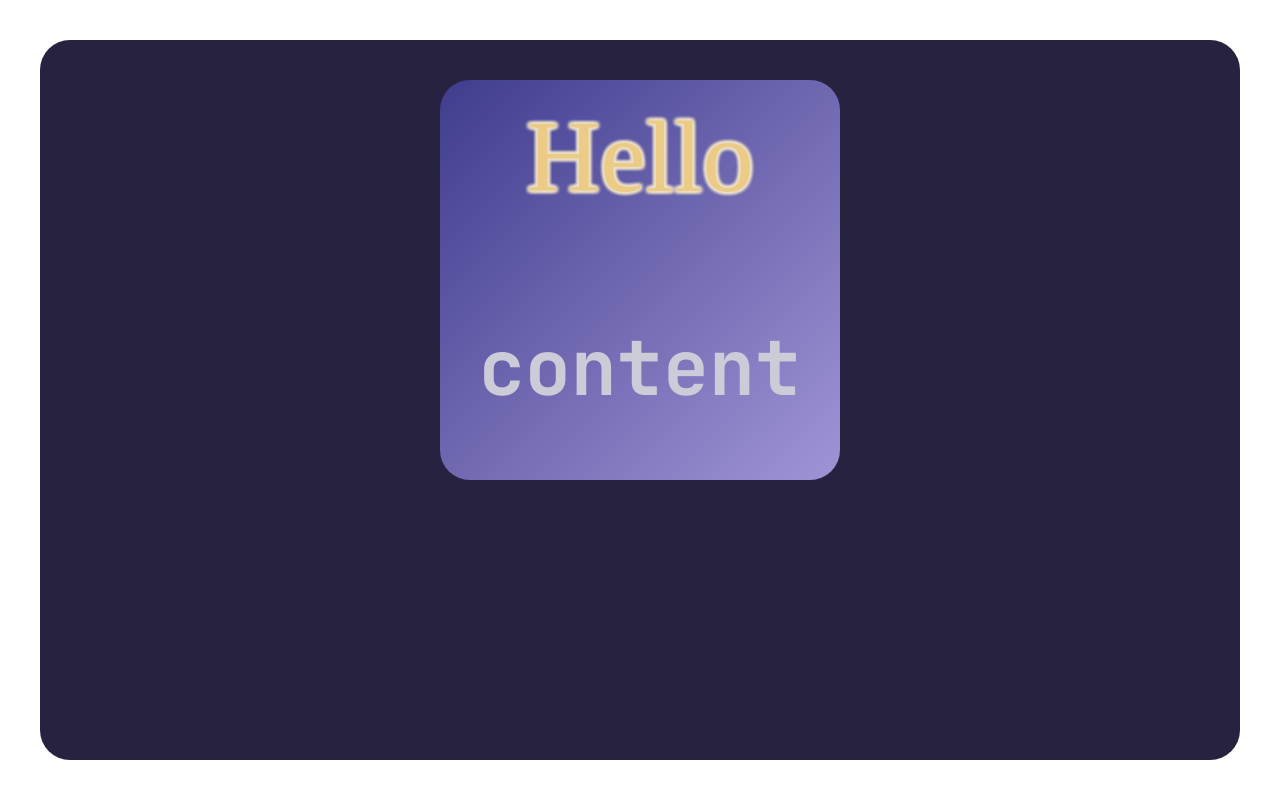
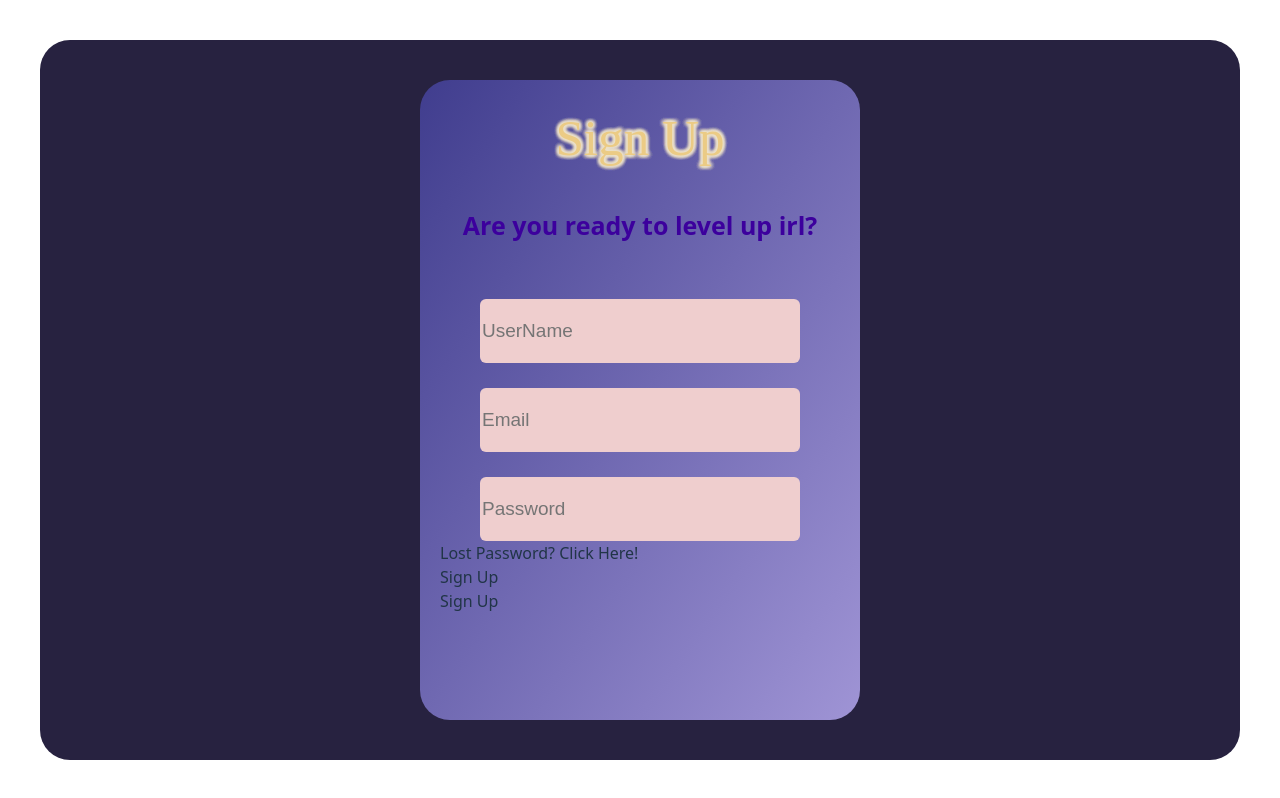
Before and after one commit to bridgettorres/Gnosity, a React (Vite) app in the folder frontend/gnosity/: page / in a window 1280 px wide. Built offline with nearby package versions, Linux system fonts and the light colour scheme; a web font is replaced by a local one.

Commit message:
added sign up

```diff
--- a/frontend/gnosity/src/App.jsx
+++ b/frontend/gnosity/src/App.jsx
@@ -1,13 +1,12 @@
 import Background from './components/background';
 import Card from './components/cards';
+import LoginSignup from './components/signup';
 
 function App() {
   return (
     <div className="App">
       <Background>
-        <Card title="Hello" >
-          <p>content</p>
-        </Card>
+        <LoginSignup />
       </Background>
 
     </div >
--- /dev/null
+++ b/frontend/gnosity/src/components/signup.jsx
@@ -0,0 +1,30 @@
+import './style/card.css';
+import './style/signup.css'
+
+const LoginSignup = () => {
+    return (
+        <div className='card'>
+            <div className="title">Sign Up</div>
+            <div className='subtext'>Are you ready to level up irl?</div>
+            <div className='inputs'>
+                <div className='input'>
+                    <input type="text" placeholder='UserName' />
+                </div>
+                <div className='input'>
+                    <input type="email" placeholder='Email' />
+                </div>
+                <div className='input'>
+                    <input type="password" placeholder='Password' />
+                </div>
+            </div>
+            <div className="forgot-password">Lost Password? <span>Click Here!</span>
+            </div>
+            <div className='submit-container'>
+                <div className="submit">Sign Up</div>
+                <div className="submit">Sign Up</div>
+            </div>
+        </div>
+    )
+}
+
+export default LoginSignup
--- a/frontend/gnosity/src/components/style/card.css
+++ b/frontend/gnosity/src/components/style/card.css
@@ -1,18 +1,19 @@
 .card {
     width: 50vh;
-    height: 50vh;
+    min-height: 10vh;
     display: flex;
     flex-direction: column;
     /*stacks children vertically*/
     background-image: linear-gradient(to bottom right, #403D8E, #9F94D5);
     border-radius: 30px;
     margin: 40px auto;
+    padding: 20px;
 }
 
 .title {
     display: flex;
     justify-content: center;
-    font-size: 8vw;
+    font-size: 4vw;
     font-family: "Macondo Swash Caps", cursive;
     color: #EBCB85;
     text-shadow: 0 0 4px #ece1c9,
--- /dev/null
+++ b/frontend/gnosity/src/components/style/signup.css
@@ -0,0 +1,38 @@
+.subtext {
+    display: flex;
+    flex-direction: column;
+    align-items: center;
+    gap: 9px;
+    width: 100%;
+    margin-top: 30px;
+    color: #3c009d;
+    font-size: 25px;
+    font-weight: 700;
+}
+
+.inputs {
+    margin-top: 55px;
+    display: flex;
+    flex-direction: column;
+    gap: 25px;
+}
+
+.input {
+    display: flex;
+    align-items: center;
+    margin: auto;
+    width: 40vh;
+    height: 8vh;
+    background: #efcece;
+    border-radius: 6px;
+}
+
+.input input {
+    height: 8vh;
+    width: 40vh;
+    background: transparent;
+    border: none;
+    outline: none;
+    color: #d41818;
+    font-size: 19px;
+}
```
